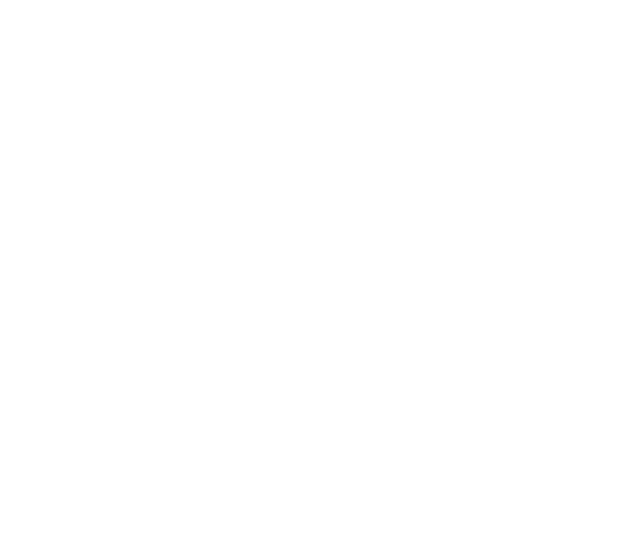
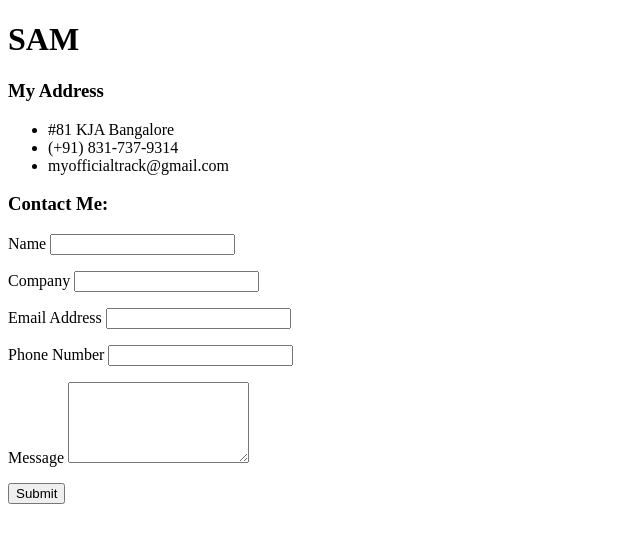
Before and after one commit to SammedSankonatti/contact-me, a plain HTML site: page index.html in a window 1280 px wide. Shown: the whole page, without its empty margins (0-640 px from the left). Drawn offline with Linux system fonts and the light colour scheme.

Commit message:
This is a raw HTML code for contact me page

```diff
--- a/index.html
+++ b/index.html
@@ -7,7 +7,47 @@
     <link rel="stylesheet" href="style.css">
 </head>
 <body>
-
+    <div class="container">
+        <h1 class="logo">SAM</h1>
+        <div class="wrapper">
+            <div class="my-info">
+                <h3>My Address</h3>
+                <ul>
+                    <li>#81 KJA Bangalore</li>
+                    <li>(+91)  831-737-9314</li>
+                    <li>myofficialtrack@gmail.com</li>
+                </ul>
+            </div>
+            <div class="contact">
+                <h3>Contact Me:</h3>
+                <form >
+                    <p>
+                        <label>Name</label>
+                        <input type="text" name="name" />
+                    </p>
+                    <p>
+                        <label>Company</label>
+                        <input type="text" name="company" />
+                    </p>
+                    <p>
+                        <label>Email Address</label>
+                        <input type="email" name="email" />
+                    </p>
+                    <p>
+                        <label>Phone Number</label>
+                        <input type="text" name="phone" />
+                    </p>
+                    <p>
+                        <label>Message</label>
+                        <textarea name="message" rows="5"></textarea>
+                    </p>
+                    <p>
+                        <button type="submit" >Submit</button>
+                    </p>
+                </form>
+            </div>
+        </div>
+    </div>
 
     <script src="main.js"></script>
 </body>
```
